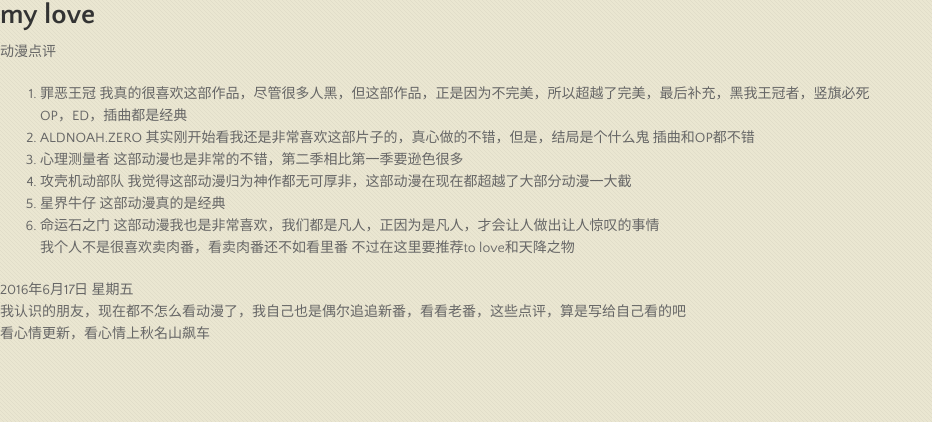
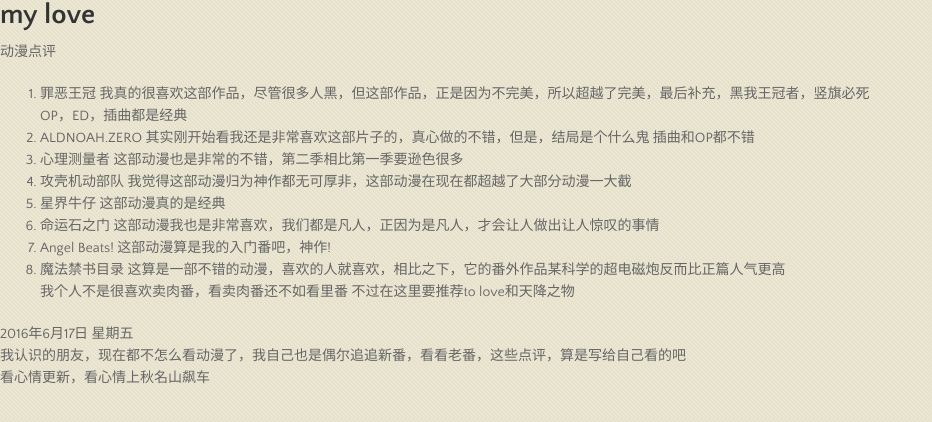
Before and after one commit to tolove1/tolove1.github.io, a plain HTML site: page index.html in a window 1280 px wide. Shown: the whole page, without its empty margins (0-932 px from the left). Drawn offline with nearby package versions, Linux system fonts and the light colour scheme.

Commit message:
Update index.html

```diff
--- a/index.html
+++ b/index.html
@@ -25,6 +25,8 @@
 <li>攻壳机动部队    我觉得这部动漫归为神作都无可厚非，这部动漫在现在都超越了大部分动漫一大截</li>
 <li>星界牛仔    这部动漫真的是经典</li>
 <li>命运石之门    这部动漫我也是非常喜欢，我们都是凡人，正因为是凡人，才会让人做出让人惊叹的事情</li>
+<li>Angel Beats!  这部动漫算是我的入门番吧，神作!</li>
+<li>魔法禁书目录  这算是一部不错的动漫，喜欢的人就喜欢，相比之下，它的番外作品某科学的超电磁炮反而比正篇人气更高</li>
 我个人不是很喜欢卖肉番，看卖肉番还不如看里番
 不过在这里要推荐to love和天降之物
       </ol>
```
